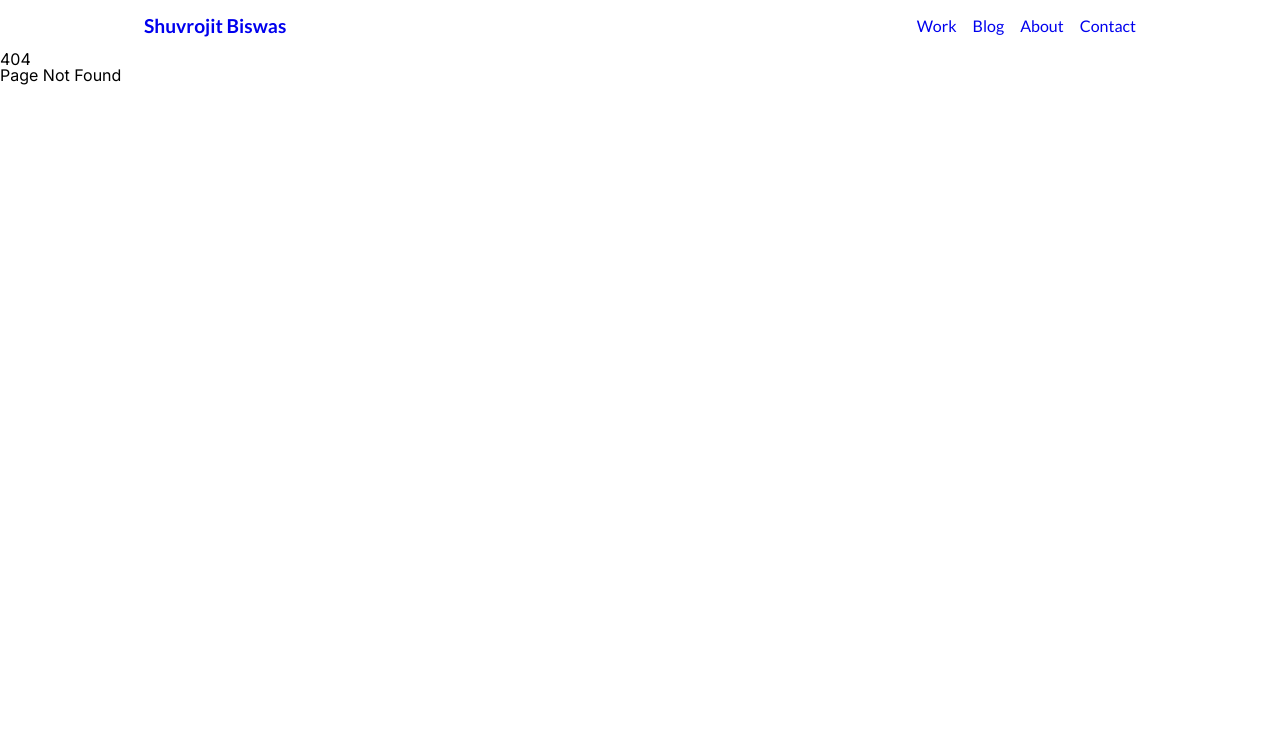
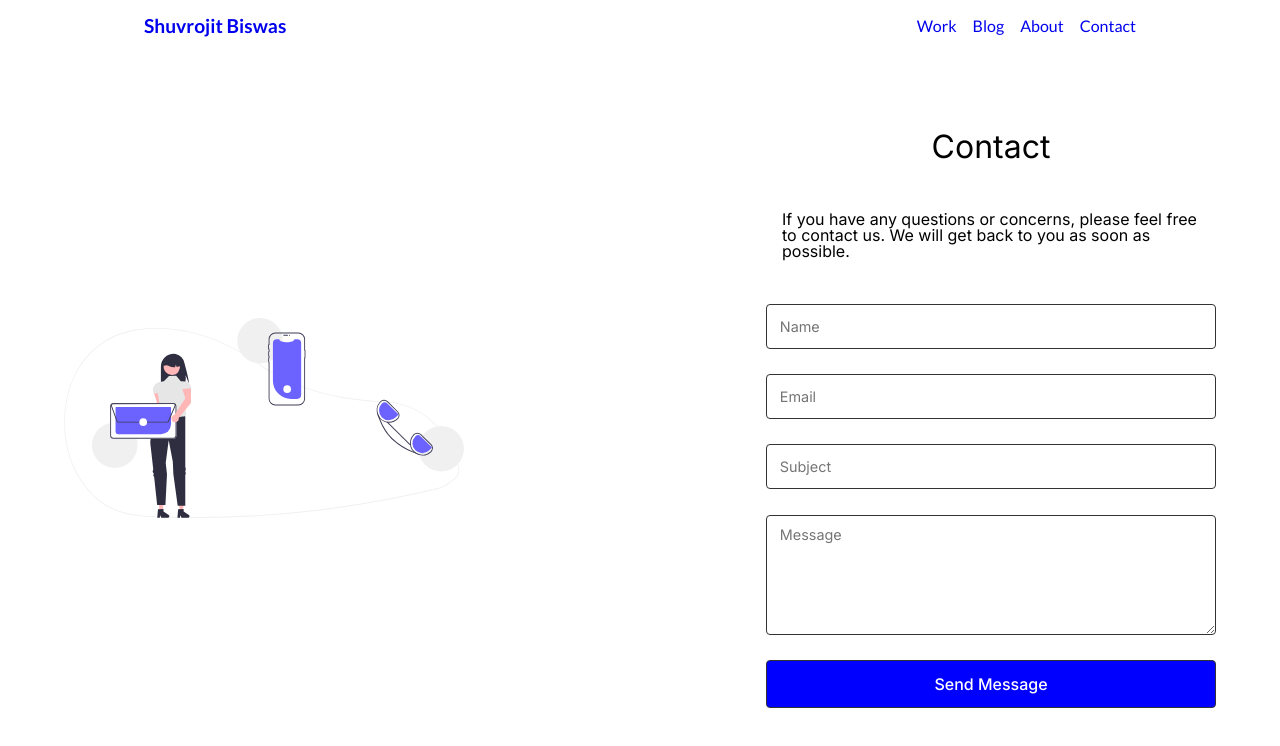
Before and after one commit to shuvrojit/shuvrojit.github.io, a Next.js app: page /contact in a window 1280 px wide. Before the commit this address had no page. Shown: the top 746 px of the page. Built offline with nearby package versions, Linux system fonts and the light colour scheme.

Commit message:
Add contact page
Changed hero title

```diff
--- /dev/null
+++ b/src/app/contact/page.tsx
@@ -0,0 +1,15 @@
+import ContactForm from "@/components/body/ContactForm";
+
+const ContactPage = () => {
+  return (
+    <>
+      <ContactForm
+        formDescription="If you have any questions or concerns, please feel free to contact us. We will get back to you as soon as possible."
+        imageSrc="/images/contact.svg"
+        imageAlt="Contact Us"
+      />
+    </>
+  );
+};
+
+export default ContactPage;
--- a/src/app/page.tsx
+++ b/src/app/page.tsx
@@ -11,7 +11,7 @@ export default function Home() {
         <div className={styles.heroSection}>
           <div className={styles.heroContent}>
             <h1 className={styles.heroTitle}>
-              WebApp Designer & Developer based in Bangladesh
+              Fullstack Developer & Designer based in Bangladesh
             </h1>
             <p className={styles.heroDescription}>
               I help clients translate businesses or ideas into customer centric
--- /dev/null
+++ b/src/components/body/ContactForm.css
@@ -0,0 +1,107 @@
+.contact__container {
+    display: flex;
+    flex-direction: row;
+    justify-content: space-between;
+    align-items: center;
+    margin: 4rem;
+    max-width: 100%;
+}
+
+@media (max-width: 1020px) {
+    .contact__container {
+        flex-direction: column;
+        align-items: center;
+    }
+}
+
+.contact__img {
+    object-fit: cover;
+    border-radius: 8px;
+    max-width: 400px;
+    max-height: 300px;
+}
+
+.contact__form--container {
+    display: flex;
+    flex-direction: column;
+    justify-content: center;
+    align-items: center;
+    width: 450px;
+    gap: 1rem;
+}
+
+.contact__form--container h1 {
+    font-size: 2rem;
+    margin: 1rem;
+}
+
+.contact__form--container p {
+    font-size: 1rem;
+    margin: 1rem;
+}
+
+.contact__form {
+    display: flex;
+    flex-direction: column;
+    justify-content: center;
+    align-items: center;
+    width: 100%;
+}
+
+.contact__form input,
+.contact__form textarea {
+    width: 100%;
+    padding: 0.8rem;
+    margin: 0.8rem;
+    border: 1.5px solid #333;
+    font-size: 0.9rem;
+
+    border-radius: 4px;
+}
+
+.contact__form textarea {
+    height: 120px;
+}
+
+.contact__form input:focus,
+.contact__form textarea:focus {
+    outline: none;
+}
+
+.contact__form button {
+    height: 48px;
+    padding: 0.8rem;
+    margin: 0.8rem;
+    border: 1px solid #333;
+    background-color: blue;
+    color: #fff;
+    cursor: pointer;
+    font-size: 1rem;
+    font-weight: 500;
+    width: 100%;
+    border-radius: 4px;
+    transition: background-color 0.3s;
+}
+
+.contact__form button:hover {
+    background-color: darkblue;
+}
+
+.contact__form button:focus {
+    outline: none;
+}
+
+.contact__form button:active {
+    transform: scale(0.99);
+}
+
+.contact__form button:disabled {
+    background-color: #818181;
+    color: #333;
+    cursor: not-allowed;
+}
+
+.contact__form button:disabled:hover {
+    background-color: #818181;
+    color: #333;
+}
--- /dev/null
+++ b/src/components/body/ContactForm.tsx
@@ -0,0 +1,40 @@
+import "./ContactForm.css";
+import Image from "next/image";
+
+type ContactFormProps = {
+  formDescription: string;
+  imageSrc: string;
+  imageAlt: string;
+};
+
+const ContactForm = ({
+  formDescription,
+  imageSrc,
+  imageAlt,
+}: ContactFormProps) => {
+  return (
+    <div className="contact__container">
+      <Image
+        width={600}
+        height={300}
+        layout="responsive"
+        className="contact__img"
+        src={imageSrc}
+        alt={imageAlt}
+      />
+      <div className="contact__form--container">
+        <h1>Contact</h1>
+        <p>{formDescription} </p>
+        <form className="contact__form">
+          <input type="text" placeholder="Name" />
+          <input type="email" placeholder="Email" />
+          <input type="text" placeholder="Subject" />
+          <textarea placeholder="Message"></textarea>
+          <button>Send Message</button>
+        </form>
+      </div>
+    </div>
+  );
+};
+
+export default ContactForm;
```
Also changed, not shown: public/images/contact.svg (added).
